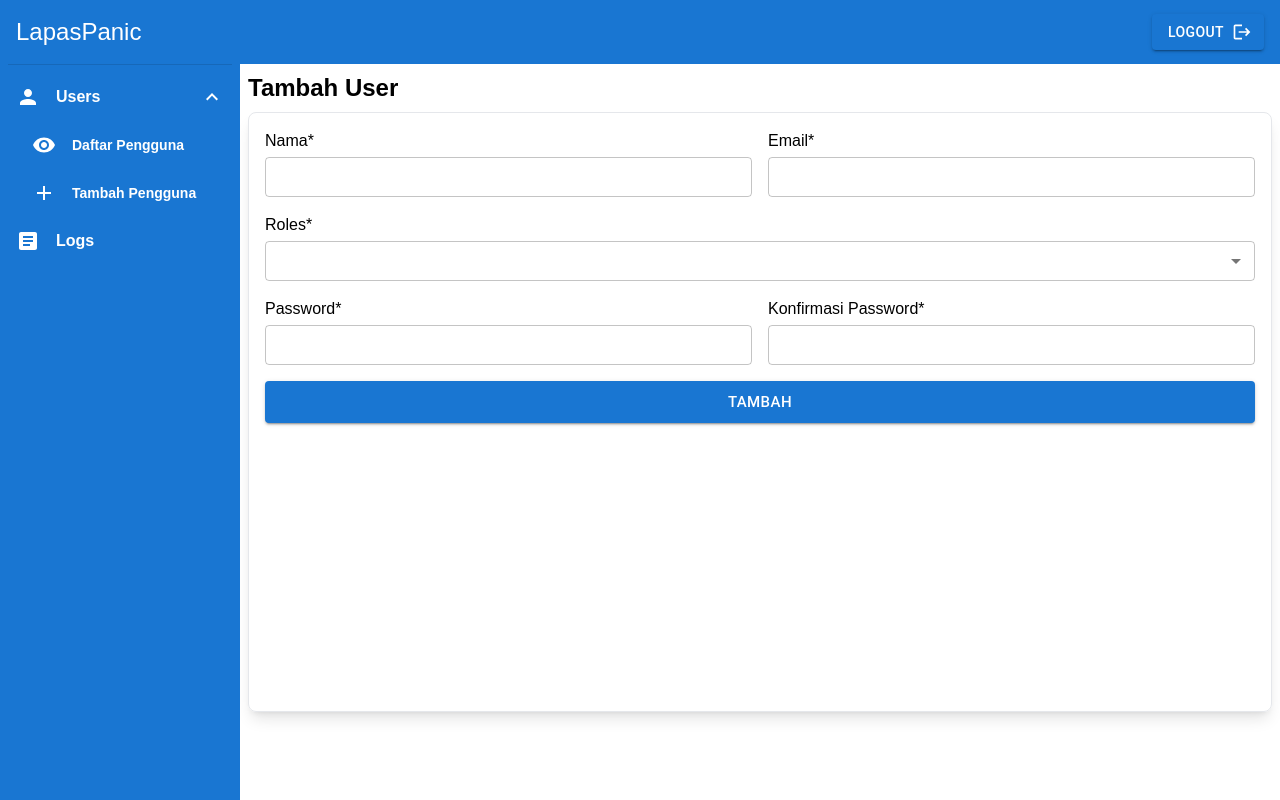
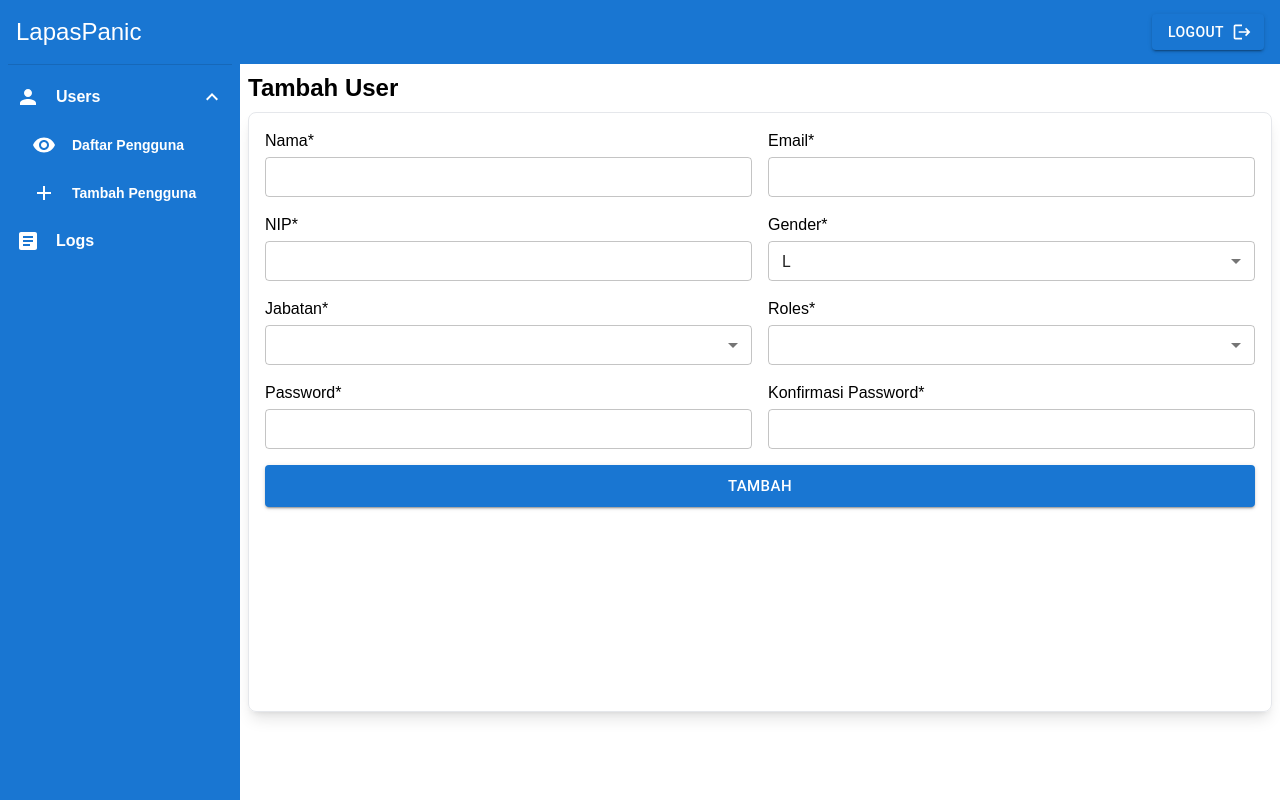
Before and after one commit to ARusDian/Lapas-Web, a React (Vite) app in the folder frontend/: page /dashboard/users/create in a window 1280 px wide. Built offline with nearby package versions, Linux system fonts and the light colour scheme.

Commit message:
feat(FE): add types and input for registering user

```diff
--- a/frontend/package.json
+++ b/frontend/package.json
@@ -15,6 +15,7 @@
     "@mui/icons-material": "^5.14.15",
     "@mui/material": "^5.14.15",
     "axios": "^1.5.1",
+    "firebase": "^10.5.2",
     "moment": "^2.29.4",
     "prettier": "^3.0.3",
     "react": "^18.2.0",
@@ -25,6 +26,7 @@
     "react-select": "^5.7.7"
   },
   "devDependencies": {
+    "@types/firebase": "^3.2.1",
     "@types/react": "^18.2.15",
     "@types/react-dom": "^18.2.7",
     "@typescript-eslint/eslint-plugin": "^6.9.0",
--- a/frontend/src/pages/dashboard/components/UserForm.tsx
+++ b/frontend/src/pages/dashboard/components/UserForm.tsx
@@ -10,18 +10,38 @@ import { RegisterProps } from "../../../types/Auth.type";
 
 interface Props {
   onSubmit: (e: React.FormEvent<HTMLFormElement>, data: RegisterProps) => void;
+  data?: RegisterProps;
 }
 
-const UserForm = ({ onSubmit }: Props) => {
-  const [form, setForm] = React.useState<RegisterProps>({
+const UserForm = ({ onSubmit, data }: Props) => {
+  const [form, setForm] = React.useState<RegisterProps>(
+    data ?? {
       name: "",
+      email: "",
+      NIP: "",
+      gender: "L",
+      jabatan: "",
       roles: [],
-    email: "",
       password: "",
       confirm_password: "",
-  });
+    }
+  );
 
-  const selectHandler = (event: SelectChangeEvent<string | string[]>) => {
+  const jabatanSelectHandler = (event: SelectChangeEvent) => {
+    setForm((prev) => ({
+      ...prev,
+      jabatan: event.target.value as "L" | "P",
+    }));
+  };
+
+  const genderSelectHandler = (event: SelectChangeEvent) => {
+    setForm((prev) => ({
+      ...prev,
+      gender: event.target.value as "L" | "P",
+    }));
+  };
+
+  const roleSelectHandler = (event: SelectChangeEvent<string | string[]>) => {
     const {
       target: { value },
     } = event;
@@ -65,6 +85,52 @@ const UserForm = ({ onSubmit }: Props) => {
           />
         </div>
       </div>
+      <div className="flex flex-row gap-4">
+        <div className="flex flex-col w-full gap-1">
+          <label htmlFor="NIP">NIP*</label>
+          <TextField
+            required
+            type="text"
+            name="NIP"
+            id="NIP"
+            variant="outlined"
+            size="small"
+            value={form.NIP}
+            onChange={formSetHandler}
+          />
+        </div>
+        <div className="flex flex-col w-full gap-1">
+          <label>Gender*</label>
+          <Select
+            required
+            value={form.gender}
+            size="small"
+            onChange={genderSelectHandler}
+          >
+            {["L", "P"].map((gender) => (
+              <MenuItem key={gender} value={gender}>
+                {gender}
+              </MenuItem>
+            ))}
+          </Select>
+        </div>
+      </div>
+      <div className="flex flex-row gap-4">
+        <div className="flex flex-col w-full gap-1">
+          <label>Jabatan*</label>
+          <Select
+            required
+            value={form.jabatan}
+            size="small"
+            onChange={jabatanSelectHandler}
+          >
+            {["Petugas", "Penjaga", "Pengunjung"].map((role) => (
+              <MenuItem key={role} value={role}>
+                {role}
+              </MenuItem>
+            ))}
+          </Select>
+        </div>
         <div className="flex flex-col w-full gap-1">
           <label>Roles*</label>
           <Select
@@ -72,7 +138,7 @@ const UserForm = ({ onSubmit }: Props) => {
             multiple
             value={form.roles}
             size="small"
-          onChange={selectHandler}
+            onChange={roleSelectHandler}
           >
             {["super-admin", "admin", "petugas"].map((role) => (
               <MenuItem key={role} value={role}>
@@ -80,6 +146,7 @@ const UserForm = ({ onSubmit }: Props) => {
               </MenuItem>
             ))}
           </Select>
+        </div>
       </div>
       <div className="flex flex-row gap-4">
         <div className="flex flex-col w-full gap-1">
--- a/frontend/src/types/Auth.type.ts
+++ b/frontend/src/types/Auth.type.ts
@@ -1,3 +1,5 @@
+import { PushButtonLog } from "./log.type";
+
 interface LoginProps {
   email: string,
   password: string
@@ -5,10 +7,42 @@ interface LoginProps {
 
 interface RegisterProps {
   name: string,
+  NIP?: string,
+  gender: "L" | "P",
+  jabatan: string,
   roles: string[],
   email: string,
   password: string,
   confirm_password: string
 };
 
-export type { LoginProps, RegisterProps };
+interface UserModel {
+  id?: number,
+
+  //Firebase Auth
+  uid: string,
+  email: string,
+  disabled: boolean,
+
+  //User Data
+  name: string,
+  NIP?: string,
+  gender: "L" | "P",
+  jabatan: string,
+  approved: boolean,
+
+  roleId?: number,
+  roles?: Role[],
+
+  pushButtonLog?: PushButtonLog[],
+
+  created_at?: string,
+  updated_at?: string
+}
+
+interface Role {
+  id: number,
+  name: string
+}
+
+export type { LoginProps, RegisterProps, UserModel, Role };
--- /dev/null
+++ b/frontend/src/types/log.type.ts
@@ -0,0 +1,11 @@
+interface PushButtonLog {
+  id: number;
+  buttonId: number;
+  userId: number;
+  user: string;
+  type: "KEBAKARAN" | "BENCANA" | "RUSUH";
+  created_at: string;
+  updated_at: string;
+}
+
+export type { PushButtonLog };
```
Also changed, not shown: frontend/src/configs/firebase.ts (added), 1 other file (tests, documents, lock files or other folders). Lines whose indentation alone changed are shown as unchanged.
